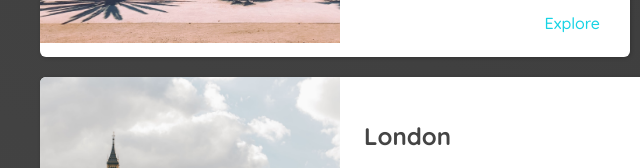
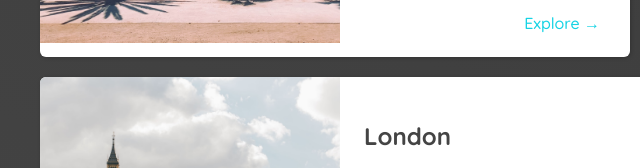
Before and after one commit to triffalin/travelgoals, a plain HTML site: page places.html in a window 1280 px wide. Shown: the part 336-504 px from the top of the page, 0-640 px from the left. Drawn offline with Linux system fonts and the light colour scheme.

Commit message:
added unicode arrow

```diff
--- a/places.html
+++ b/places.html
@@ -38,7 +38,7 @@
                         </p>
                     </div>
                     <div class="actions">
-                        <a href="https://en.wikipedia.org/wiki/Barcelona">Explore</a>
+                        <a href="https://en.wikipedia.org/wiki/Barcelona">Explore &#x2192</a>
                     </div>
                 </div>
             </li>
```
